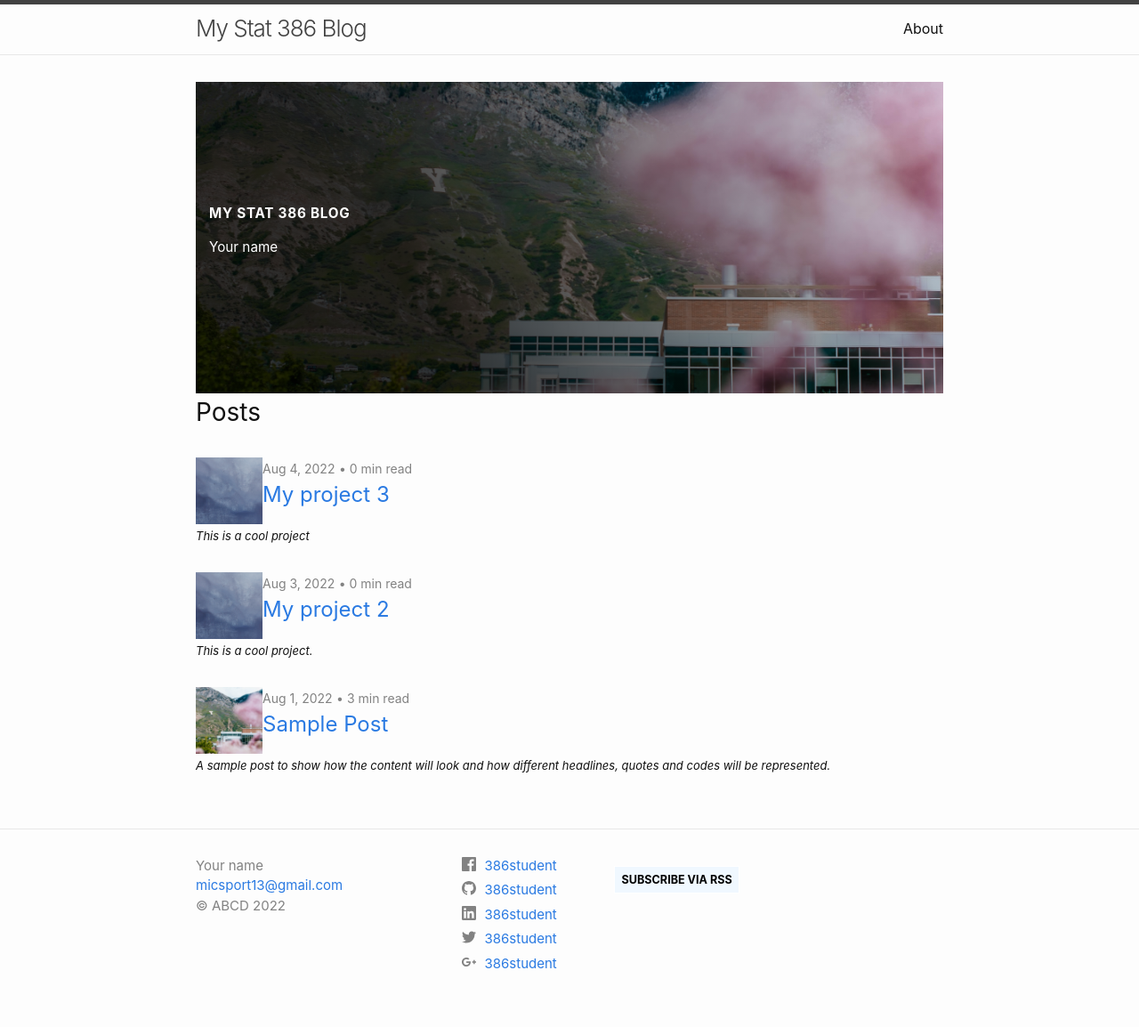
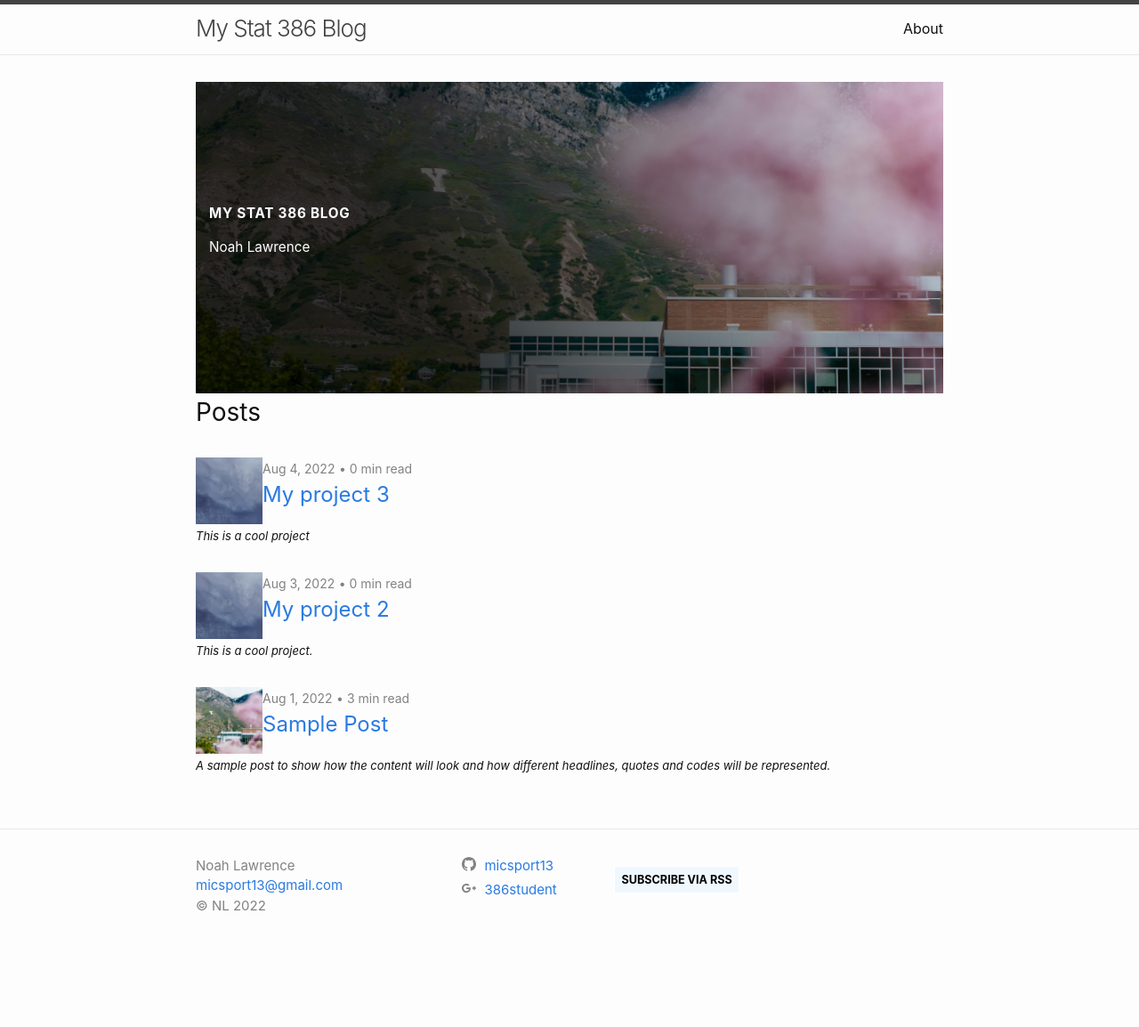
Before and after one commit to micsport13/stat386-projects, a Jekyll site: the page built from index.markdown, in a window 1280 px wide. Shown: the whole page at 89% size. Built offline with Jekyll 4.4.1, drawn with Linux system fonts in a browser that asks for light colours; after the commit the page ends 1089 px from its top, so only the background shows below that.

Commit message:
Changed config.yml file

```diff
--- a/_config.yml
+++ b/_config.yml
@@ -23,17 +23,17 @@ email: micsport13@gmail.com
 description: >- # this means to ignore newlines until "baseurl:"
 
 baseurl: "/stat386-projects" # keep this the same or change it to the name of the repository
-url: "https://esnt.github.io" #  change this to "https://<your-github-username>.github.io"
+url: "https://micsport13.github.io"
 image: "assets/images/image5.jpg"
-author: Your name
-copyright: ABCD # Your initials or what you want the copyright to be.  Leave empty for no copyright
+author: Noah Lawrence
+copyright: NL
 
 # Social media users names.  Leave fields blank that you don't want displayed
-twitter_username: 386student
-github_username:  386student
-linkedin_username: 386student
+twitter_username:
+github_username:  micsport13
+linkedin_username:
 dribbble_username:
-facebook_username: 386student
+facebook_username:
 flickr_username:
 instagram_username:
 pinterest_username:
```
